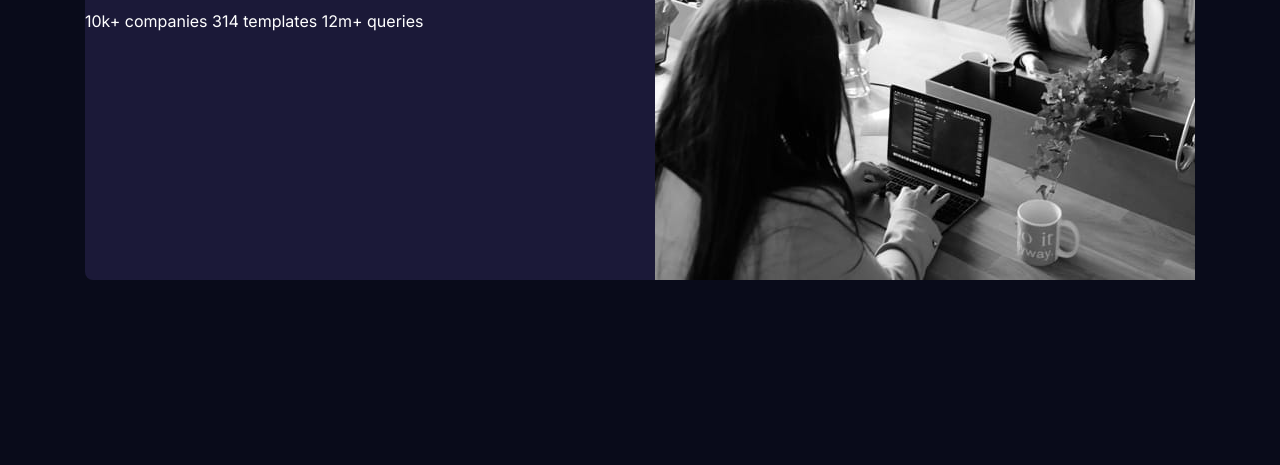
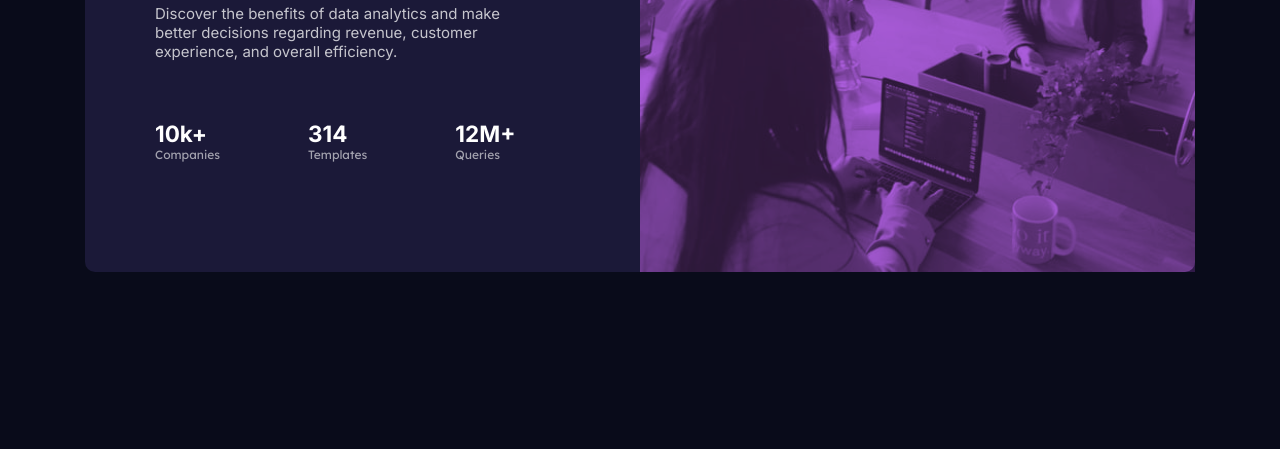
Before and after one commit to brendanmadden/stats-preview-card-component, a plain HTML site: page index.html in a window 1280 px wide. Shown: the part 351-816 px from the top of the page. Drawn offline with Linux system fonts and the light colour scheme.

Commit message:
Worked on style.css and index.html

```diff
--- a/index.html
+++ b/index.html
@@ -9,29 +9,34 @@
 
   <title>Frontend Mentor | Stats preview card component</title>
 
-  <!-- Feel free to remove these styles or customise in your own stylesheet 👍 -->
-  <style>
-    .attribution { font-size: 11px; text-align: center; }
-    .attribution a { color: hsl(228, 45%, 44%); }
-  </style>
 </head>
 <body>
   <div class="container">
-    <div class="content">
-      <div class="card-content">
-      <h1>
-      Get insights that help your business grow.
-      </h1>
-      <p>
-      Discover the benefits of data analytics and make better decisions regarding revenue, customer
-      experience, and overall efficiency.
-      </p>
-      10k+ companies
-      314 templates
-      12m+ queries
+    <div class="card">
+      <div class="left-content">
+        <h1>Get <span style="color: hsl(277, 64%, 61%)">insights</span> that help your business grow.</h1>
+        <p>Discover the benefits of data analytics and make better decisions regarding revenue, customer experience, and overall efficiency.</p>
+        <div class="stats">
+          <div class="one">
+            <h2>10k+</h2>
+            <p>Companies</p>
+          </div>
+          <div class="two">
+            <h2>314</h2>
+            <p>Templates</p>
+          </div>
+          <div class="three">
+            <h2>12M+</h2>
+            <p>Queries</p>
+          </div>
+        </div>
+      </div>
+      <div class="right-content">
+        <div class="mask"></div>
+        <div class="mask-two"></div>
+      </div>
+
     </div>
-    </div>
-  <img class="image" src="./images/image-header-desktop.jpg" alt="">
   </div>
 </body>
 
--- a/style.css
+++ b/style.css
@@ -1,35 +1,100 @@
-@import url('https://fonts.googleapis.com/css2?family=Inter&display=swap');
-
-@import url('https://fonts.googleapis.com/css2?family=Lexend+Deca&display=swap');
+@import url('https://fonts.googleapis.com/css2?family=Inter:wght@400;700&family=Lexend+Deca&display=swap');
 
 /* font-family: 'Lexend Deca', sans-serif;
     font-family: 'Inter', sans-serif; */
 
-*::after,
-*::before {
+*, *::before, *::after {
     box-sizing: border-box;
+    padding: 0;
+    margin: 0;
 }
 
 body {
-    background-color: hsl(233, 47%, 7%);
-    display: flex;
-    align-items: center;
-    justify-content: center;
-    height: 100vh;
+    width: 100%;
+    height: 100%;
     font-family: 'Inter', sans-serif;
     color: hsl(0, 0%, 100%);
+    font-size: 15px;
 }
 
 .container {
-    background-color: hsl(244, 38%, 16%);
-    width: 1110px;
-    height: 446px;
+    position: absolute;
     display: flex;
-
-    border-radius: 8px;
+    width: 100%;
+    height: 100%;
+    background-color: hsl(233, 47%, 7%);
+    align-items: center;
+    justify-content: center;
 }
 
-.content {
+.card {
+    height: 446px;
+    width: 1110px;
+    display: flex;
+    background-color: hsl(244, 38%, 16%);
+    border-radius: 10px;
+}
+
+.right-content {
+    background: url(./images/image-header-desktop.jpg);
+    background-repeat: repeat;
+    background-position: center;
+    background-size: cover;
+    height: 100%;
+    width: 50%;
+    position: relative;
+    border-radius: 0 10px 10px 0;
+}
+
+.mask {
+    position: relative;
+    width: 100%;
+    height: 100%;
+    background-color: hsl(277, 64%, 61%);
+    opacity: 100%;
+    mix-blend-mode: multiply;
+}
+
+.mask-two {
+    position: absolute;
+    top: 0;
+    left: 0;
+    width: 100%;
+    height: 100%;
+    background-color: hsl(277, 64%, 61%);
+    opacity: 25%;
+}
+
+.left-content {
     display: flex;
     flex-direction: column;
+    align-items: center;
+    justify-content: space-between;
+    width: 50%;
+    padding: 70px;
 }
+
+.left-content h1 {
+    font-size: 36px;
+    font-weight: 700;
+}
+
+.left-content p {
+    color: hsla(0, 0%, 100%, 0.75);
+    padding-bottom: 40px;
+    padding-right: 70px;
+    font-size: 15px;
+}
+
+.stats {
+    display: flex;
+    justify-content: space-between;
+    width: 100%;
+}
+
+.stats p {
+    color: hsla(0, 0%, 100%, 0.6);
+    font-family: 'Lexend Deca', sans-serif;
+    font-weight: 400;
+    font-size: 12px;
+}
```
